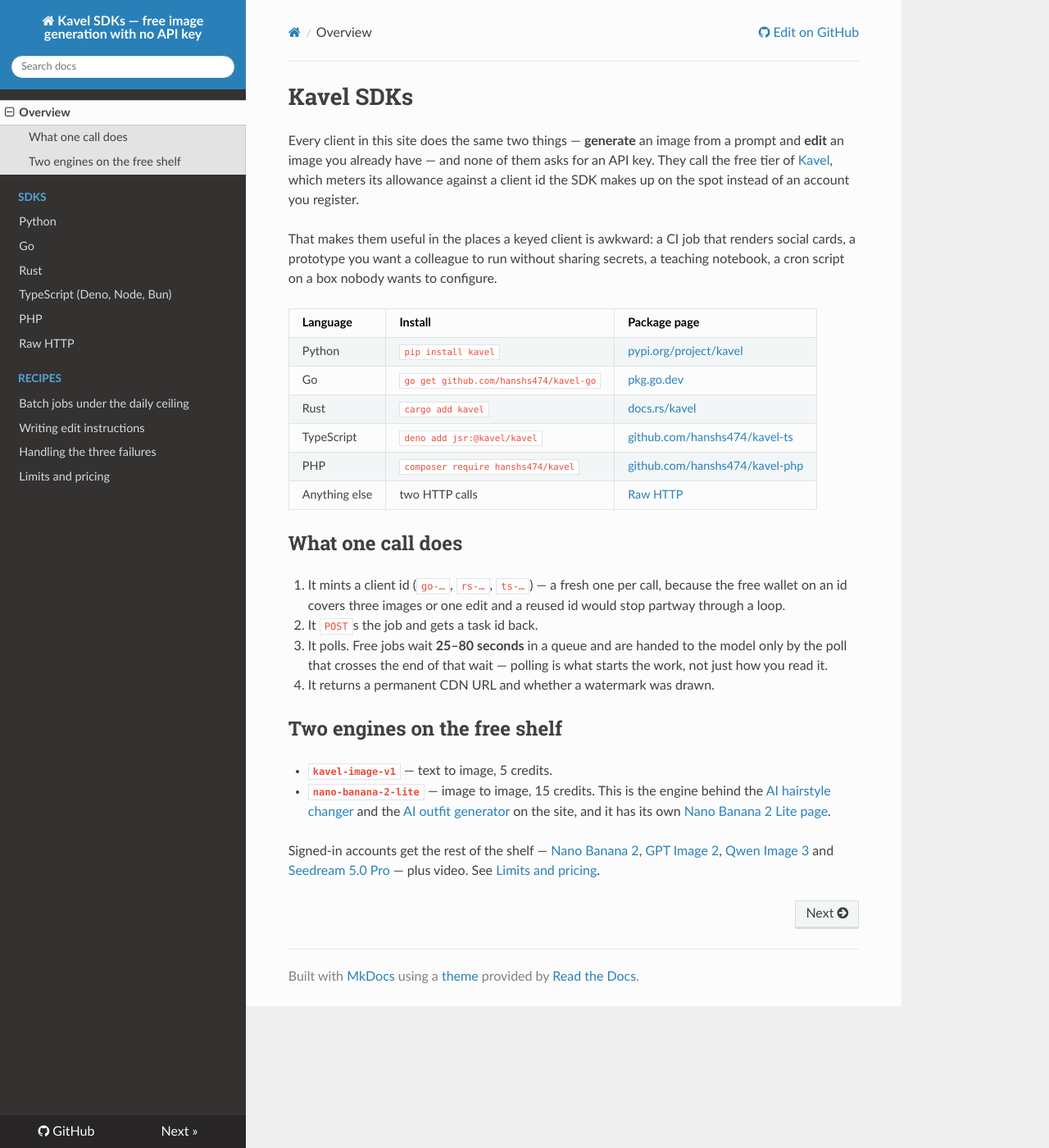
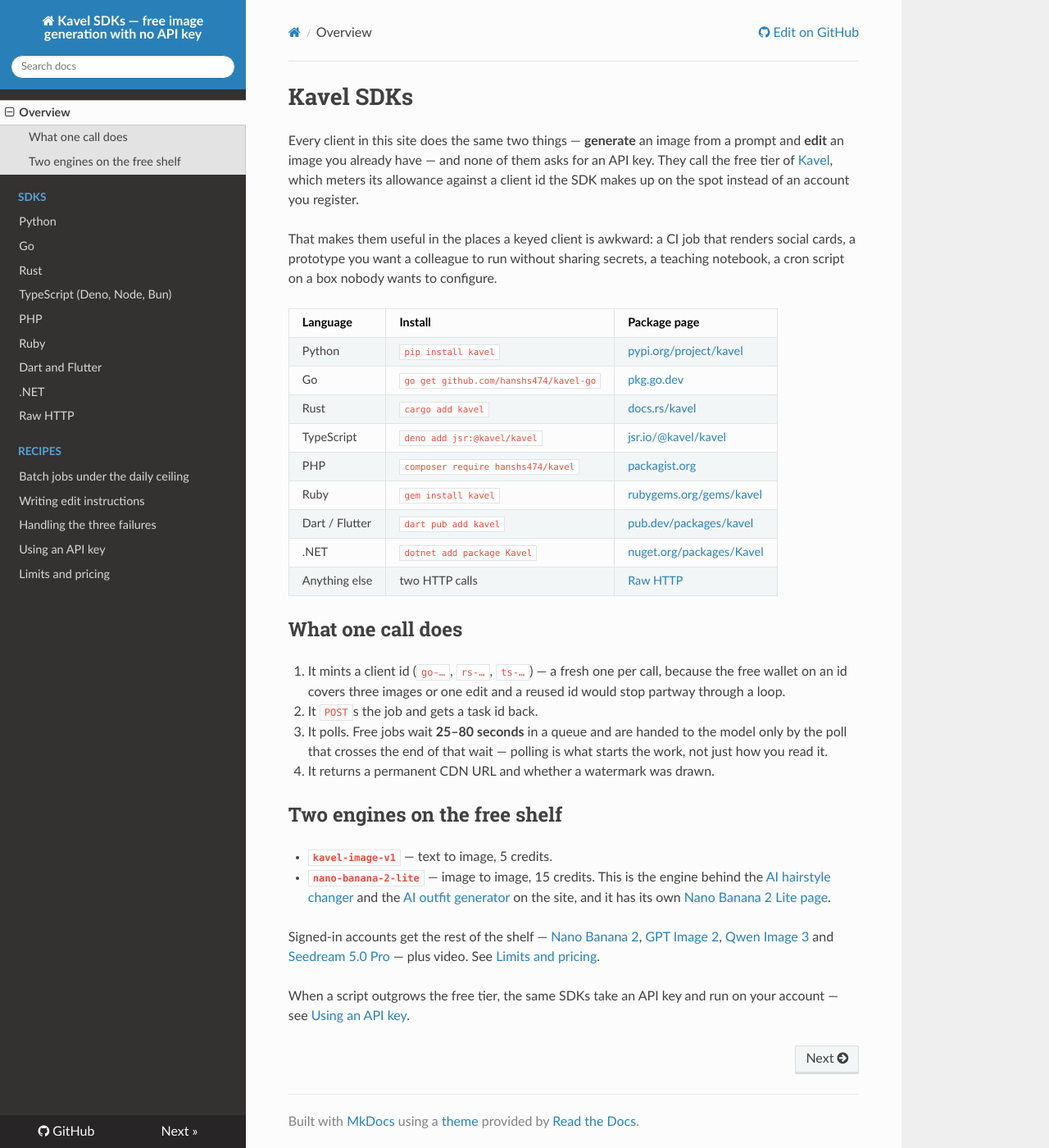
Before and after one commit to hanshs474/kavel-docs, an MkDocs documentation site: the page built from docs/index.md, in a window 1280 px wide and 1400 px high. Shown: the whole window at 82% size. Built offline with MkDocs 1.6.1, drawn with Linux system fonts in a browser that asks for light colours; nearby versions of some CDN libraries.

Commit message:
API key support: run on your kavel.ai account past the free tier

```diff
--- a/docs/index.md
+++ b/docs/index.md
@@ -14,8 +14,11 @@ box nobody wants to configure.
 | Python | `pip install kavel` | [pypi.org/project/kavel](https://pypi.org/project/kavel/) |
 | Go | `go get github.com/hanshs474/kavel-go` | [pkg.go.dev](https://pkg.go.dev/github.com/hanshs474/kavel-go) |
 | Rust | `cargo add kavel` | [docs.rs/kavel](https://docs.rs/kavel) |
-| TypeScript | `deno add jsr:@kavel/kavel` | [github.com/hanshs474/kavel-ts](https://github.com/hanshs474/kavel-ts) |
-| PHP | `composer require hanshs474/kavel` | [github.com/hanshs474/kavel-php](https://github.com/hanshs474/kavel-php) |
+| TypeScript | `deno add jsr:@kavel/kavel` | [jsr.io/@kavel/kavel](https://jsr.io/@kavel/kavel) |
+| PHP | `composer require hanshs474/kavel` | [packagist.org](https://packagist.org/packages/hanshs474/kavel) |
+| Ruby | `gem install kavel` | [rubygems.org/gems/kavel](https://rubygems.org/gems/kavel) |
+| Dart / Flutter | `dart pub add kavel` | [pub.dev/packages/kavel](https://pub.dev/packages/kavel) |
+| .NET | `dotnet add package Kavel` | [nuget.org/packages/Kavel](https://www.nuget.org/packages/Kavel) |
 | Anything else | two HTTP calls | [Raw HTTP](sdk/http.md) |
 
 ## What one call does
@@ -40,3 +43,5 @@ Signed-in accounts get the rest of the shelf —
 [GPT Image 2](https://www.kavel.ai/image/gpt-image-2?utm_source=readthedocs&utm_medium=docs),
 [Qwen Image 3](https://www.kavel.ai/image/qwen-image-3?utm_source=readthedocs&utm_medium=docs) and
 [Seedream 5.0 Pro](https://www.kavel.ai/image/seedream-5-pro?utm_source=readthedocs&utm_medium=docs) — plus video. See [Limits and pricing](limits.md).
+
+When a script outgrows the free tier, the same SDKs take an API key and run on your account — see [Using an API key](api-key.md).
--- a/mkdocs.yml
+++ b/mkdocs.yml
@@ -11,9 +11,13 @@ nav:
       - Rust: sdk/rust.md
       - TypeScript (Deno, Node, Bun): sdk/typescript.md
       - PHP: sdk/php.md
+      - Ruby: sdk/ruby.md
+      - Dart and Flutter: sdk/dart.md
+      - .NET: sdk/dotnet.md
       - Raw HTTP: sdk/http.md
   - Recipes:
       - Batch jobs under the daily ceiling: recipes/batch.md
       - Writing edit instructions: recipes/edits.md
       - Handling the three failures: recipes/errors.md
+  - Using an API key: api-key.md
   - Limits and pricing: limits.md
```
Also changed, not shown: docs/api-key.md (added, +62 -0 lines), docs/limits.md (+2 -0 lines), docs/sdk/dart.md (added, +16 -0 lines), docs/sdk/dotnet.md (added, +18 -0 lines), docs/sdk/ruby.md (added, +19 -0 lines).
